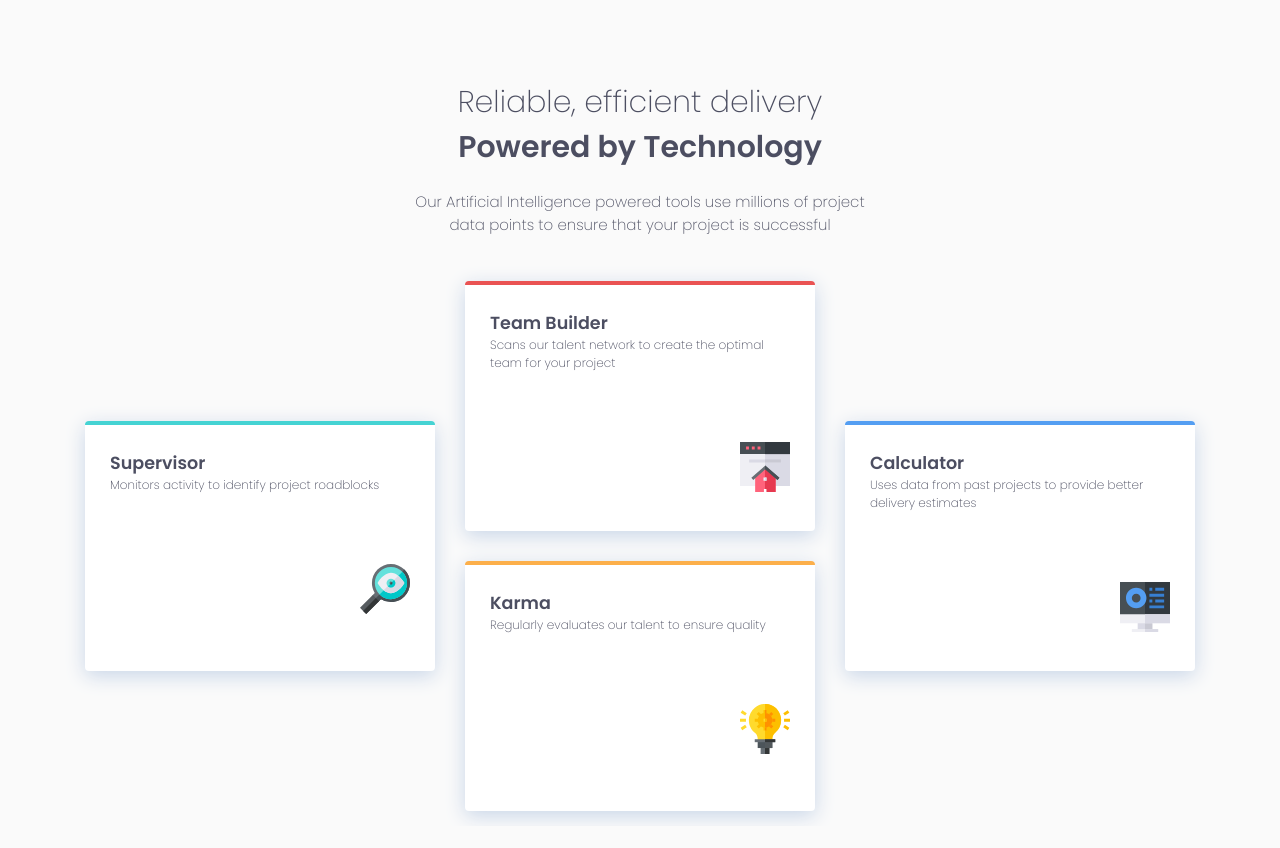
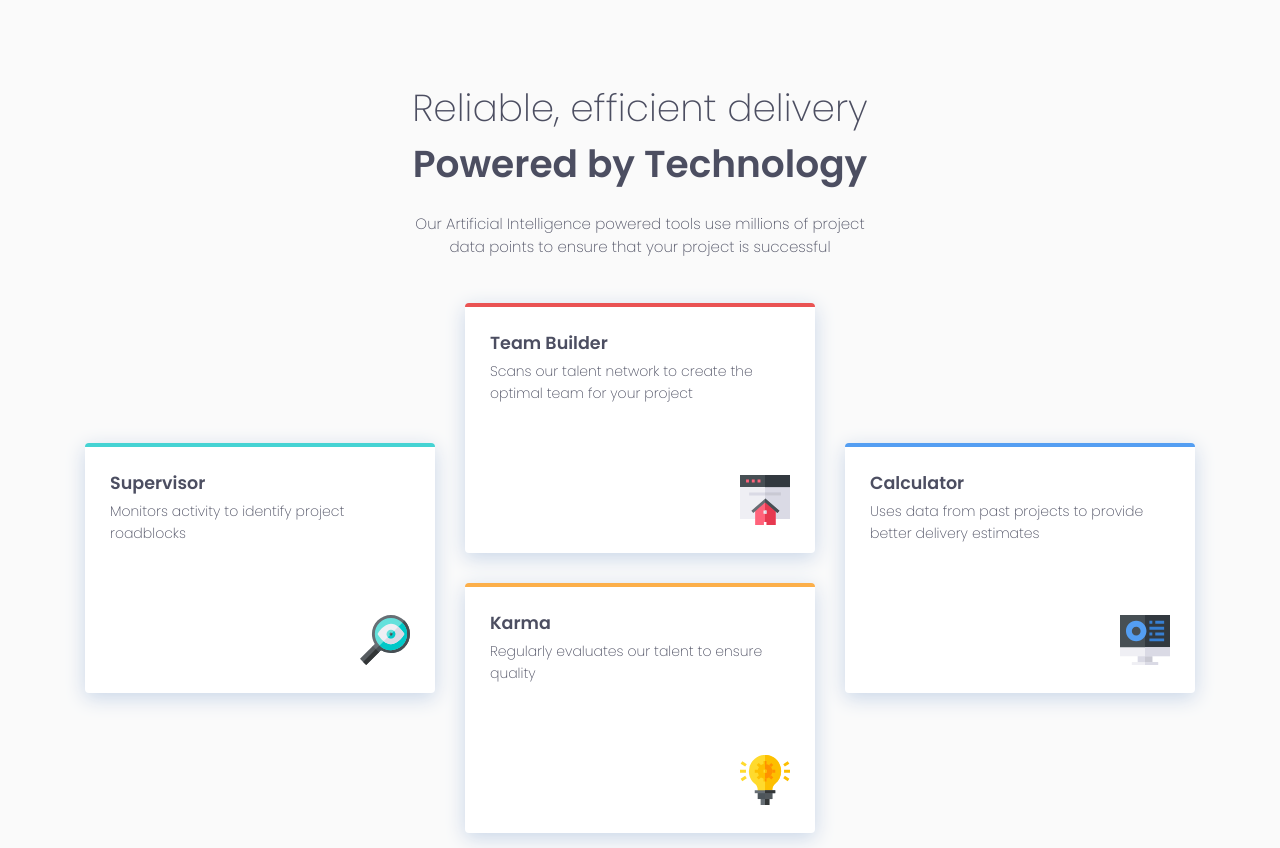
Before and after one commit to kofinartey/four_cards, a plain HTML site: page index.html in a window 1280 px wide. Before the commit the page ends 826 px from the top, so only its background shows below. Drawn offline with Linux system fonts and the light colour scheme.

Commit message:
Made a few more changes.
Decided not to stress about getting the site to look exactly like the design from frontend mentor

```diff
--- a/styles.css
+++ b/styles.css
@@ -32,7 +32,7 @@ main{
 .heading{
     text-align: center;
     margin-bottom: 30px;
-
+    max-width: 300px;
 }
 .heading h1 {
     font-weight: 600;
@@ -52,6 +52,7 @@ main{
     padding: 25px;
     margin: 30px 0;
     box-shadow: 0 5px 20px hsl(215, 41%, 85%);
+    line-height: 1.5em;
 }
 #card2 {
     border-color:hsl(0, 78%, 62%) ;
@@ -70,17 +71,19 @@ main{
 }
 
 .card p {
+    margin-top: 5px;
     font-size: 12px;
 }
 
 /* MEDIA QUERIES */
 
-@media (min-width: 750px){
+@media (min-width: 900px){
+
     .heading{
         max-width: 470px;
     }
     .heading h1, h2{
-        font-size: 2em;
+        font-size: 2.5em;
     }
 
     .card-container{
@@ -93,20 +96,18 @@ main{
     }
     .card{
         margin:20px;
-        width: 350px;
-        height: 250px;
+
     }
-    .card img{
-        left: 250px;
-        top: 70px;
-    }
+
+
 
 }
 
 @media (min-width: 1200px){
+
     .card-container {
         width: 85%;
-        max-width: 1200px;
+        max-width: 1100px;
         display: grid;
         flex-flow: row wrap;
         justify-content: center;
@@ -115,6 +116,15 @@ main{
     }
     .card {
         margin: 15px;
+        width: 350px;
+        height: 250px;
+    }
+    .card p{
+        font-size: 14px;
+    }
+    .card img{
+        left: 250px;
+        top: 70px;
     }
     #card1{
         grid-column: 1/2;
```
